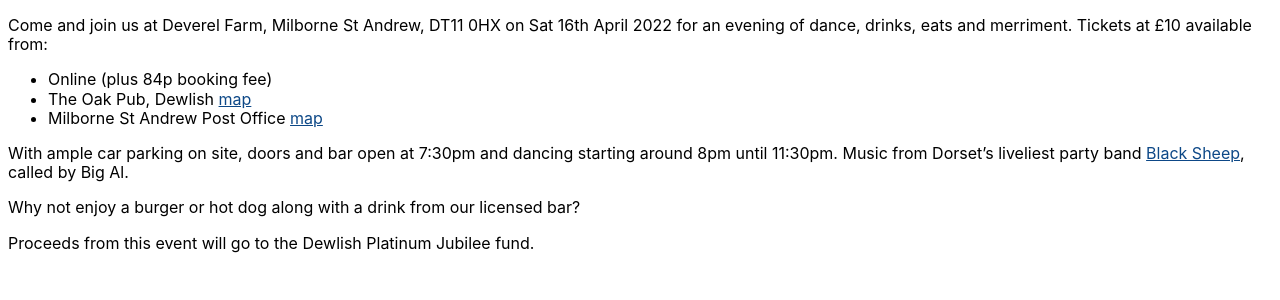
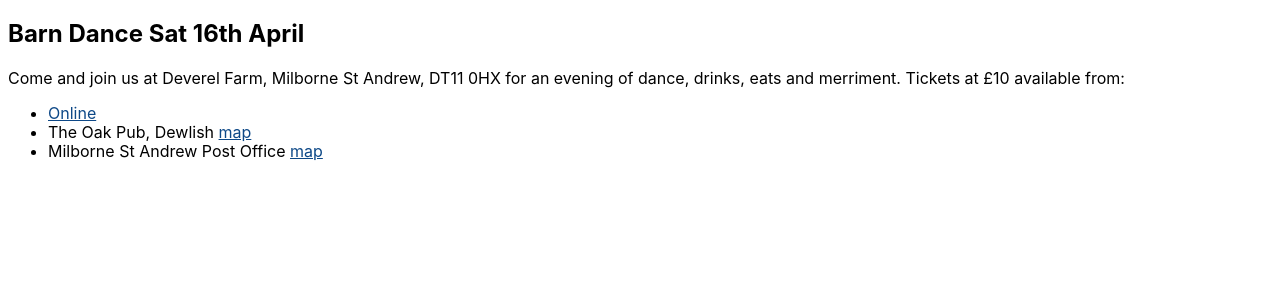
Before and after one commit to srichmond3000/dewlish-platinum, a Next.js app: page /components/barnDanceDetails in a window 1280 px wide. Shown: the top 300 px of the page. Built offline with nearby package versions, Linux system fonts and the light colour scheme.

Commit message:
Wording changes

```diff
--- a/pages/components/barnDanceDetails.js
+++ b/pages/components/barnDanceDetails.js
@@ -1,11 +1,16 @@
-const BarnDanceDetails = ({onlineMessage}) => (
+import Link from 'next/link';
+
+const BarnDanceDetails = () => (
   <>
+    <h2>Barn Dance Sat 16th April</h2>
     <p>
-      Come and join us at Deverel Farm, Milborne St Andrew, DT11 0HX on Sat 16th
-      April 2022 for an evening of dance, drinks, eats and merriment. Tickets at
-      £10 available from:
+      Come and join us at Deverel Farm, Milborne St Andrew, DT11 0HX for an
+      evening of dance, drinks, eats and merriment. Tickets at £10 available
+      from:
       <ul>
-        <li>Online (plus 84p booking fee){onlineMessage}</li>
+        <li>
+          <Link href='/events/barndance'>Online</Link>
+        </li>
         <li>
           The Oak Pub, Dewlish <a href='#'>map</a>
         </li>
@@ -14,19 +19,6 @@ const BarnDanceDetails = ({onlineMessage}) => (
         </li>
       </ul>
     </p>
-    <p>
-      With ample car parking on site, doors and bar open at 7:30pm and dancing
-      starting around 8pm until 11:30pm. Music from Dorset’s liveliest party
-      band <a href='https://www.blacksheepband.co.uk/'>Black Sheep</a>, called
-      by Big Al.
-    </p>
-    <p>
-      Why not enjoy a burger or hot dog along with a drink from our licensed
-      bar?
-    </p>
-    <p>
-      Proceeds from this event will go to the Dewlish Platinum Jubilee fund.
-    </p>
   </>
 );
 
```
Also changed, not shown: pages/events/barndance.js (+26 -1 lines).
